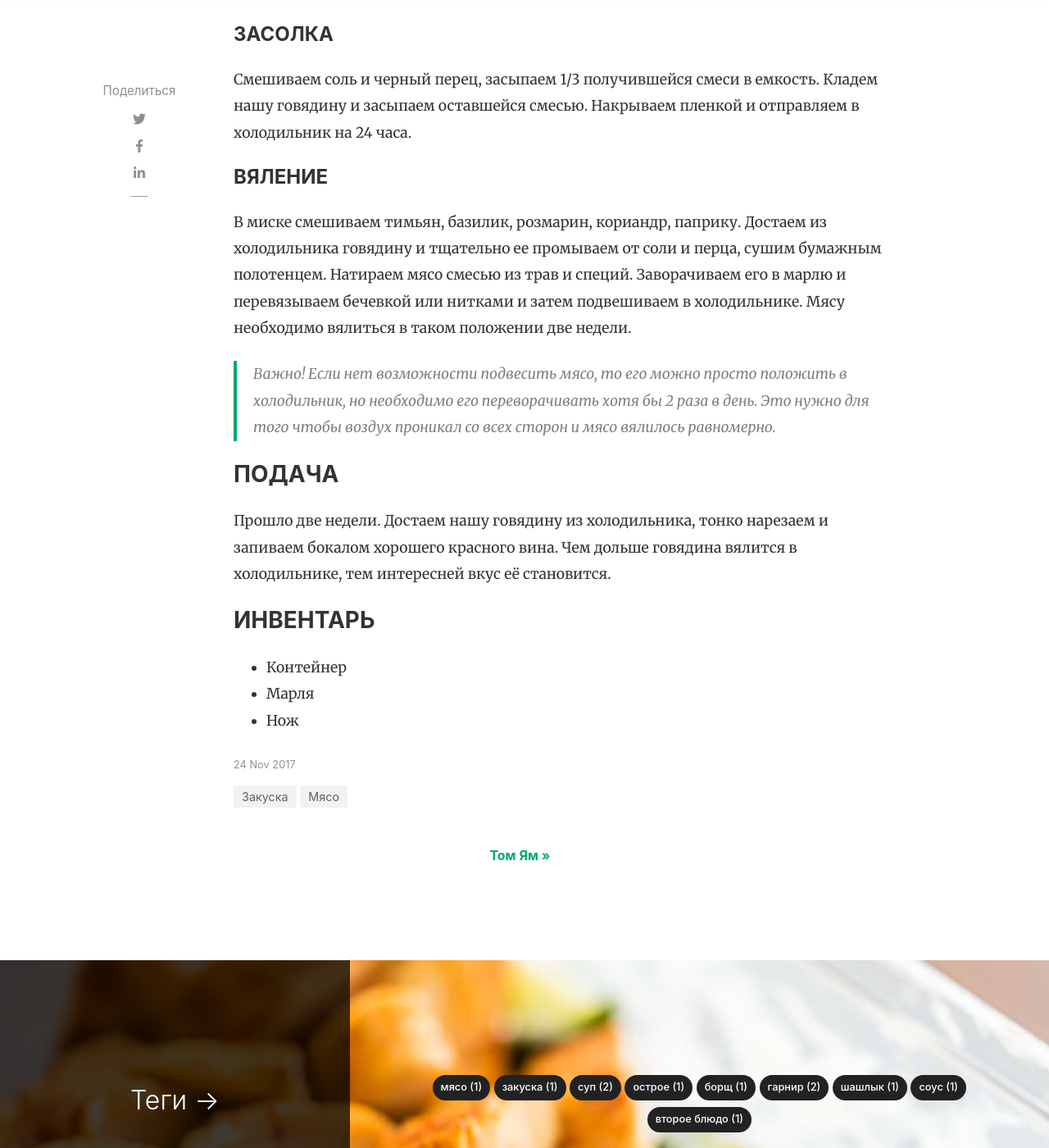
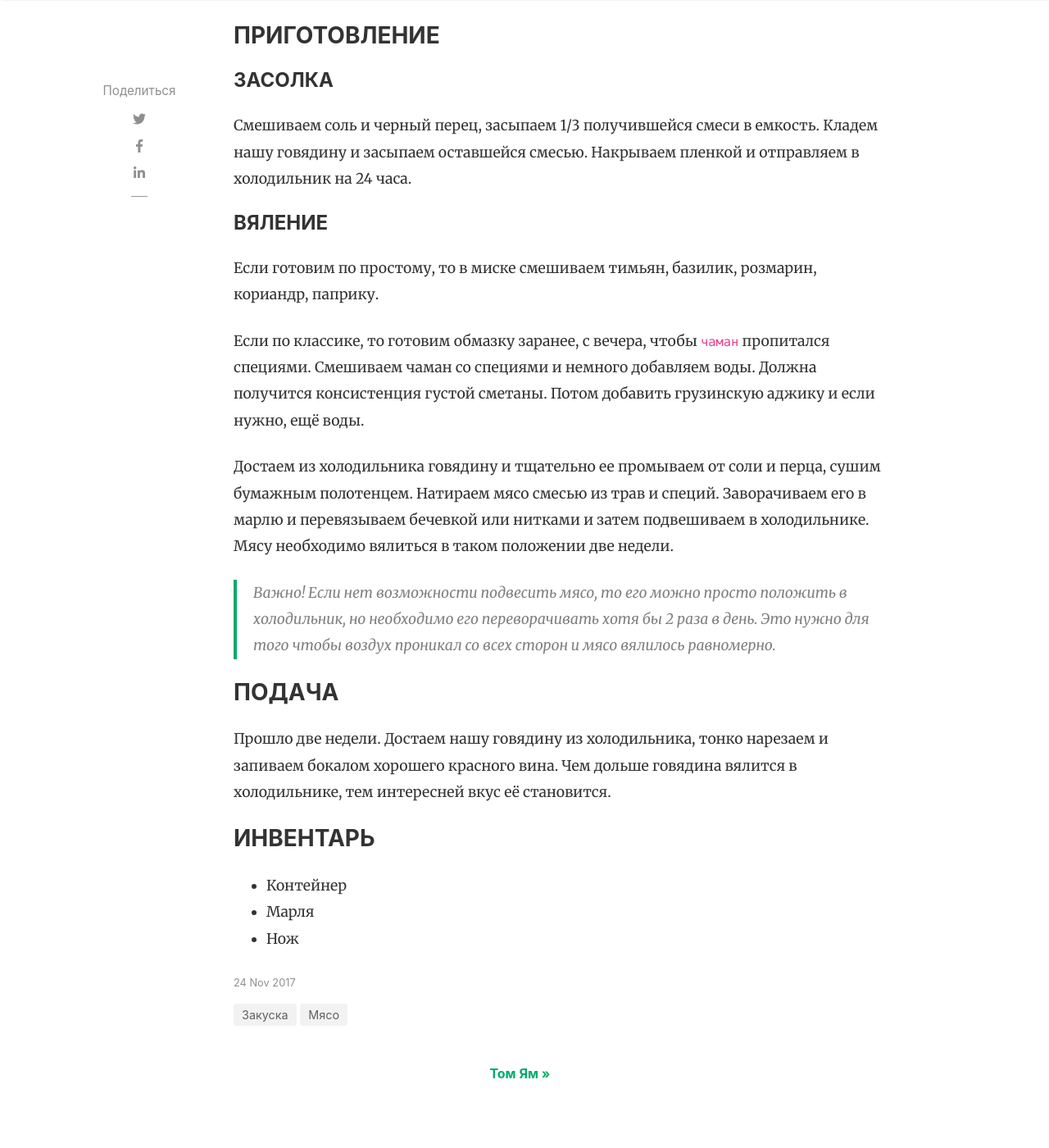
Before and after one commit to mdanshin-cooking/mdanshin-cooking.github.io, a Jekyll site: the page built from _posts/2017-11-24-pastirma.md, in a window 1280 px wide and 1400 px high, scrolled down 1937 px. Shown: the whole window at 82% size. Built offline with Jekyll 4.4.1, drawn with Linux system fonts in a browser that asks for light colours; nearby versions of some CDN libraries; comment, search, counter and statistics services are not loaded; some of the changed text lies outside the part shown.

Commit message:
Added new post

```diff
--- a/_layouts/default.html
+++ b/_layouts/default.html
@@ -131,7 +131,7 @@ ga('send', 'pageview');
 	<div class="d-md-flex h-100">
 		<div class="col-md-4 transpdark align-self-center text-center h-100">
             <div class="d-md-flex align-items-center justify-content-center h-100">
-                <h2 class="d-md-block align-self-center py-1 font-weight-light">Теги <span class="d-none d-md-inline">→</span></h2>
+                <h2 class="d-md-block align-self-center py-1 font-weight-light">Навигатор <span class="d-none d-md-inline">→</span></h2>
             </div>
 		</div>
 		<div class="col-md-8 p-5 align-self-center text-center">
--- a/_posts/2017-11-24-pastirma.md
+++ b/_posts/2017-11-24-pastirma.md
@@ -42,7 +44,11 @@ featured: false
 Смешиваем соль и черный перец, засыпаем 1/3 получившейся смеси в емкость. Кладем нашу говядину и засыпаем оставшейся смесью. Накрываем пленкой и отправляем в холодильник на 24 часа.
 
 #### ВЯЛЕНИЕ
-В миске смешиваем тимьян, базилик, розмарин, кориандр, паприку. Достаем из холодильника говядину и тщательно ее промываем от соли и перца, сушим бумажным полотенцем. Натираем мясо смесью из трав и специй. Заворачиваем его в марлю и перевязываем бечевкой или нитками и затем подвешиваем в холодильнике. Мясу необходимо вялиться в таком положении две недели.
+Если готовим по простому, то в миске смешиваем тимьян, базилик, розмарин, кориандр, паприку.
+
+Если по классике, то готовим обмазку заранее, с вечера, чтобы `чаман` пропитался специями. Смешиваем чаман со специями и немного добавляем воды. Должна получится консистенция густой сметаны. Потом добавить грузинскую аджику и если нужно, ещё воды.
+
+Достаем из холодильника говядину и тщательно ее промываем от соли и перца, сушим бумажным полотенцем. Натираем мясо смесью из трав и специй. Заворачиваем его в марлю и перевязываем бечевкой или нитками и затем подвешиваем в холодильнике. Мясу необходимо вялиться в таком положении две недели.
 
 >Важно! Если нет возможности подвесить мясо, то его можно просто положить в холодильник, но необходимо его переворачивать хотя бы 2 раза в день. Это нужно для того чтобы воздух проникал со всех сторон и мясо вялилось равномерно.
 
```
Also changed, not shown: other parts of _posts/2017-11-24-pastirma.md (+2 -0 lines).
